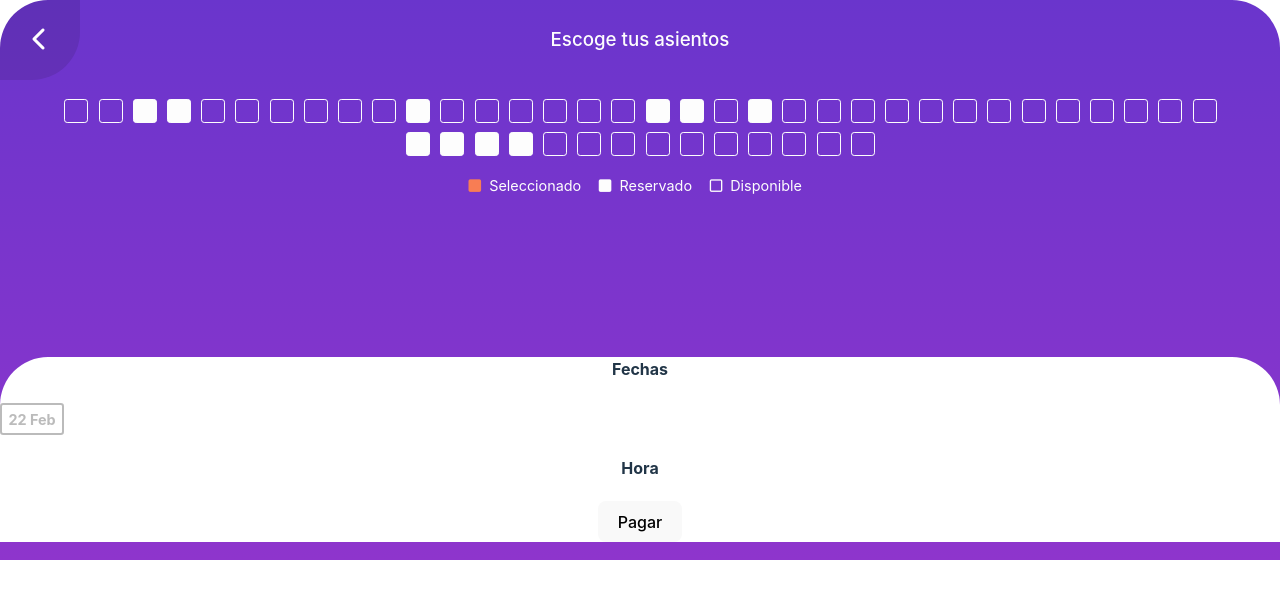
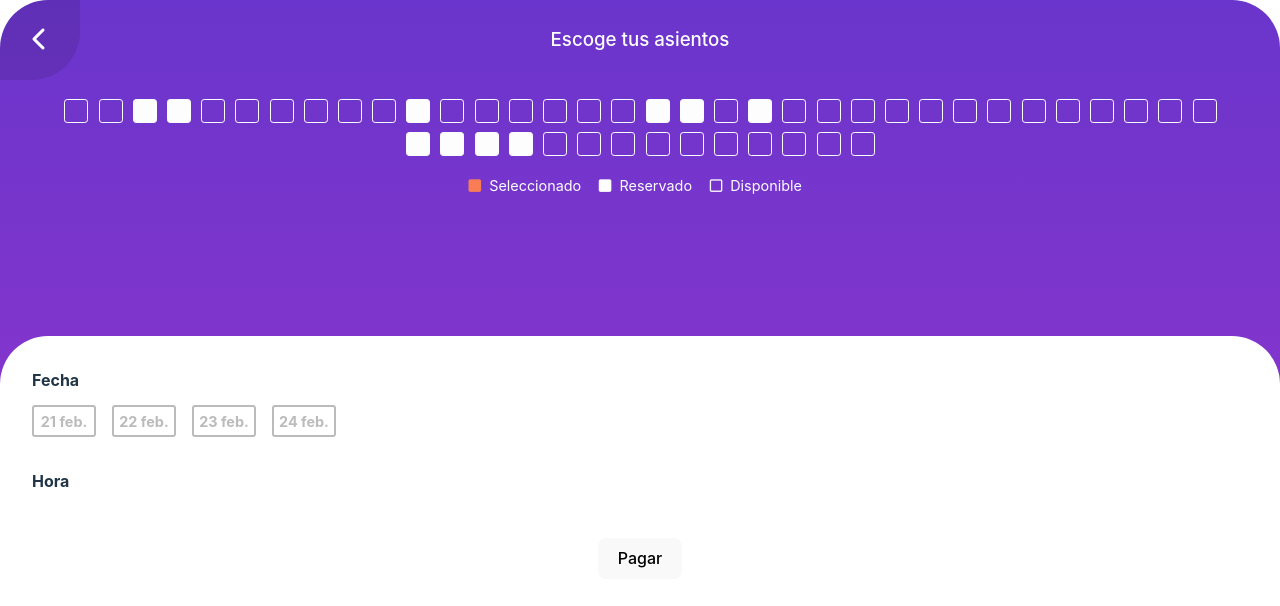
Before and after one commit to jesusleonel10/movie-ticket, a React (Vite) app: page /schedules/1 in a window 1280 px wide. Shown: the top 606 px of the page. Built offline with nearby package versions, Linux system fonts and the light colour scheme.

Commit message:
Agregado selector de fechas y horas

```diff
--- a/src/components/CheckItem/CheckItem.jsx
+++ b/src/components/CheckItem/CheckItem.jsx
@@ -1,16 +1,40 @@
 import './CheckItem.scss'
+import PropTypes from 'prop-types'
 
-const CheckItem = () => {
+const CheckItem = ({id, string, type, times, timesSelected, setTimesSelected}) => {
+
+    const handleChange = (arr) => {
+        setTimesSelected(arr)
+    }
+
     return (
         <>
             <div className='checkcontainer'>
-                <input className='checkitem' type="checkbox" name="" id='1' />
-                <label className='' htmlFor='1'>
-                    <span>22 Feb</span>
+                <input
+                    className='checkitem'
+                    type="radio"
+                    name={type}
+                    id={id}
+                    value={string}
+                    //Al ejecutar handleChange dateSelect pasa a ser igual a times
+                    //De esa manera hago que este checked la casilla al darle click
+                    onChange={() => handleChange(times)}
+                    checked={timesSelected === times} />
+                <label htmlFor={id}>
+                    <span>{string}</span>
                 </label>
             </div>
         </>
     );
 }
 
+CheckItem.propTypes = {
+    id : PropTypes.string,
+    string : PropTypes.string,
+    type : PropTypes.string,
+    times : PropTypes.array,
+    timesSelected : PropTypes.array,
+    setTimesSelected : PropTypes.func
+}
+
 export default CheckItem;
--- a/src/components/Info/Info.jsx
+++ b/src/components/Info/Info.jsx
@@ -12,6 +12,7 @@ const Info = () => {
     //Obtengo el id de la ruta
     const { id } = useParams();
     const { data, loading } = useDataMovies(`https://api.themoviedb.org/3/movie/${id}?language=es-MX`, true)
+
     return (
         <>
             <motion.div
--- a/src/components/Schedules/Schedules.jsx
+++ b/src/components/Schedules/Schedules.jsx
@@ -5,6 +5,7 @@ import BtnBack from '../BtnBack/BtnBack';
 import Seat from '../Seat/Seat';
 import CheckItem from '../CheckItem/CheckItem';
 import uniqid from 'uniqid'
+import formatDate from '../../functions/formatDate';
 import './Schedules.scss'
 
 const Schedules = () => {
@@ -66,15 +67,41 @@ const Schedules = () => {
 
                 ]
             },
-            dates: ['21 Feb', '22 Feb', '23 Feb', '24 Feb'],
+            // dates: ['21 Feb', '22 Feb', '23 Feb', '24 Feb'],
+            // times: ['15:15', '17:45', '20:35', '22:15']
+            dates: [
+                {
+                    id: uniqid(),
+                    date: '2024-02-21',
+                    times: [ '10:15', '15:15', '17:45', '20:35', '22:15']
+                },
+                {
+                    id: uniqid(),
+                    date: '2024-02-22',
+                    times: ['13:15', '15:15', '17:45', '20:35', '22:15']
+                },
+                {
+                    id: uniqid(),
+                    date: '2024-02-23',
+                    times: ['11:15', '15:15', '17:45', '20:35', '22:15']
+                },
+                {
+                    id: uniqid(),
+                    date: '2024-02-24',
                     times: ['15:15', '17:45', '20:35', '22:15']
                 }
+            ]
+        }
     );
+
+    const [timesSelected, setTimesSelected] = useState(null);
+
     const { id } = useParams();
 
     return (
         <>
             <div className='seats-schedules'>
+                <form action="#">
                     <div className='seats'>
                         <div className='seats__header'>
                             <BtnBack
@@ -83,16 +110,14 @@ const Schedules = () => {
                             <h3 className='seats__title'>Escoge tus asientos</h3>
                         </div>
                         <div className="seats__items">
-                        <form action="#">
-                                {theater && theater.seats.list.map((item) => {
+                                {theater && theater.seats.list.map((seat) => {
                                     return <Seat
                                                 key={uniqid()}
-                                                id={item.id}
-                                                available={item.available}
-
+                                                id={seat.id}
+                                                available={seat.available}
                                             />
                                 })}
-                        </form>
+
                         </div>
                         <div className="seats__caption">
                             <i className="fa-solid fa-square selected"></i><span>Seleccionado</span>
@@ -103,21 +128,43 @@ const Schedules = () => {
 
                     <div className="schedules">
                         <div className="schedules__dates">
-                        <h4>Fechas</h4>
+                            <h4>Fecha</h4>
                             <div className="dates">
-                            <CheckItem />
+                                {
+                                    theater && theater.dates.map((d) => {
+                                        return <CheckItem
+                                                    key={uniqid()}
+                                                    id={d.id}
+                                                    string={formatDate(d.date)}
+                                                    type={'date'}
+                                                    times={d.times}
+                                                    timesSelected={timesSelected}
+                                                    setTimesSelected={setTimesSelected}
+                                                />
+                                    })
+                                }
                             </div>
                         </div>
                         <div className="schedules__time">
                             <h4>Hora</h4>
                             <div className="times">
-
+                                {
+                                    timesSelected && timesSelected.map((t) => {
+                                        return <CheckItem
+                                                    key={uniqid()}
+                                                    id={uniqid()}
+                                                    string={t}
+                                                    type={'times'}
+                                                />
+                                    })
+                                }
                             </div>
                         </div>
                         <NavLink to={`/schedules/${id}`}>
                             <button className=''>Pagar</button>
                         </NavLink>
                     </div>
+                </form>
             </div>
         </>
     );
--- a/src/components/Schedules/Schedules.scss
+++ b/src/components/Schedules/Schedules.scss
@@ -47,7 +47,6 @@
         &__items {
             margin: 0;
             padding: .5rem 3rem;
-            form {
             display: flex;
             flex-direction: row;
             flex-wrap: wrap;
@@ -56,12 +55,29 @@
             align-items: center;
         }
     }
-    }
 
     .schedules {
+        display: flex;
+        flex-direction: column;
+        gap: 2rem;
         position: relative;
         background-color: #fff;
         border-radius: 3rem 3rem 0 0;
+        padding: 2rem;
 
+        .dates, .times {
+            display: flex;
+            flex-direction: row;
+            flex-wrap: wrap;
+            gap: 1rem;
+        }
+
+
+
+
+         h4 {
+            text-align: left;
+            margin: 0 0 .8rem;
          }
     }
+}
--- /dev/null
+++ b/src/functions/formatDate.jsx
@@ -0,0 +1,6 @@
+const formatDate = (dateString) => {
+    let objDate = new Date(dateString + 'T00:00:00')
+    return objDate.toLocaleDateString('es-VE', { month:"short", day:"numeric"})
+}
+
+export default formatDate
```
Lines whose indentation alone changed are shown as unchanged.
